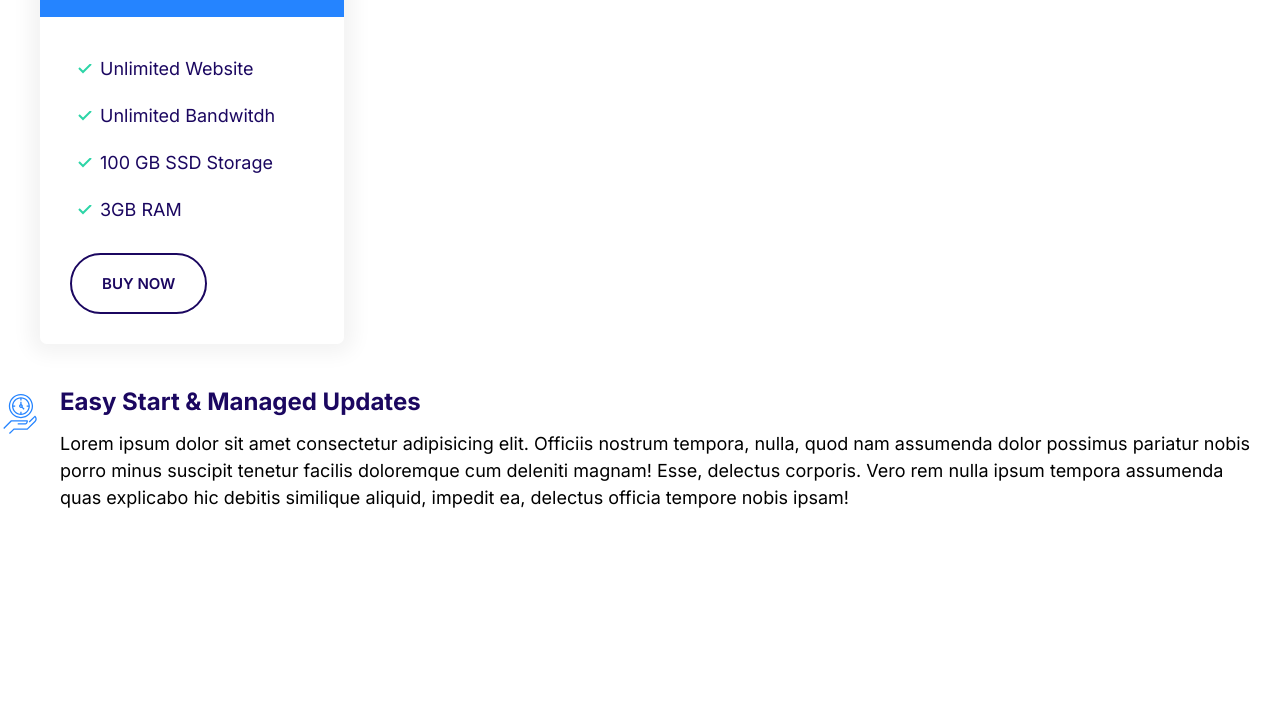
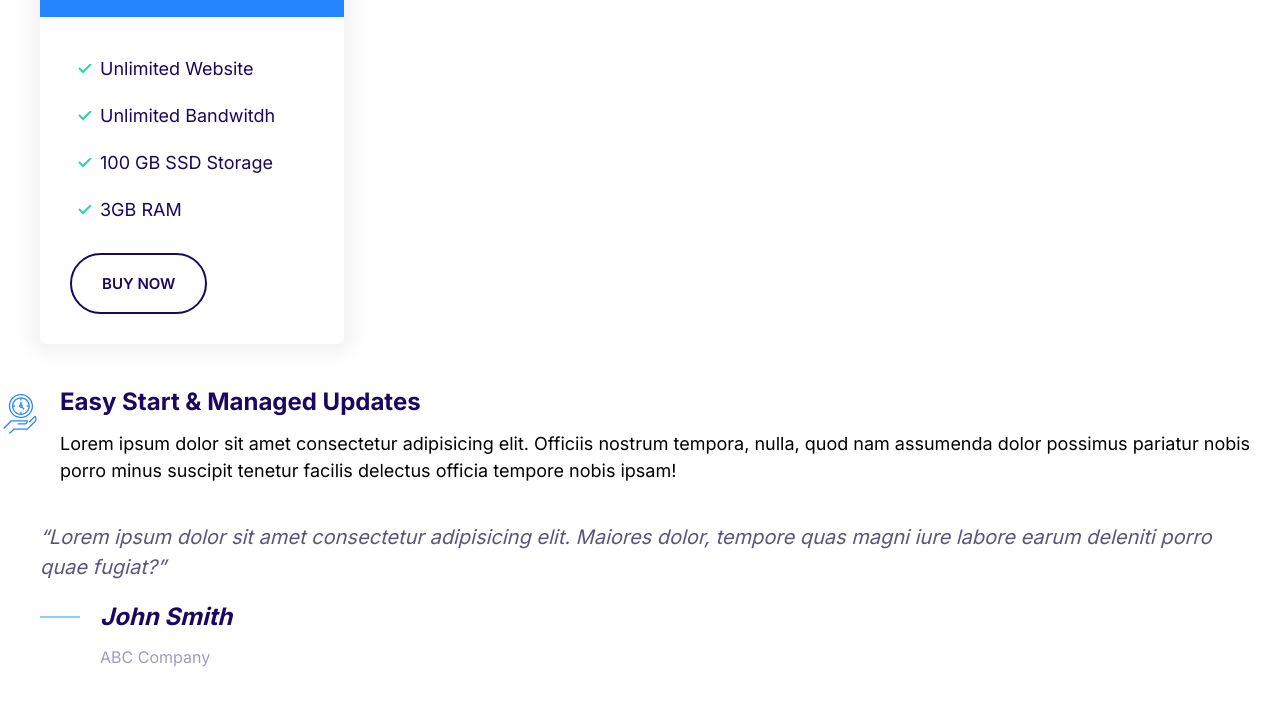
Before and after one commit to raghava219/DeployWebSite, a plain HTML site: page index.html in a window 1280 px wide. Shown: the part 640-1346 px from the top of the page. Before the commit the page ends 1169 px from the top, so only its background shows below. Drawn offline with Linux system fonts and the light colour scheme.

Commit message:
22 - Quotes

```diff
--- a/css/style.css
+++ b/css/style.css
@@ -4,6 +4,7 @@
   --color-accent: #ff3400;
   --color-headings: #1b0760;
   --color-body: #918c4;
+  --color-body-darker: #5c5577;
   --color-border: #ccc;
   --border-radius: 30px;
 }
@@ -398,3 +399,53 @@ a {
 .media__image {
   margin-top: 1rem;
 }
+
+/* 22 - Quotes */
+
+.quote {
+  font-size: 3rem;
+  font-style: italic;
+  color: var(--color-body-darker);
+  line-height: 3rem;
+}
+
+.quote__text::before {
+  content: open-quote;
+}
+
+.quote__text::after {
+  content: close-quote;
+}
+
+.quote__author {
+  font-size: 3rem;
+  font-weight: 500;
+  font-style: normal;
+  margin-bottom: 0;
+}
+
+.quote__organization {
+  color: var(--color-headings);
+  opacity: 0.4;
+  font-size: 2rem;
+  font-style: normal;
+}
+
+.quote__line {
+  position: relative;
+  bottom: 15px;
+}
+
+@media screen and (min-width: 1024px) {
+  .quote {
+    font-size: 2rem;
+  }
+
+  .quote__author {
+    font-size: 2.4rem;
+  }
+
+  .quote__organization {
+    font-size: 1.6rem;
+  }
+}
--- a/index.html
+++ b/index.html
@@ -74,12 +74,29 @@
             <h3 class="media__title">Easy Start & Managed Updates</h3>
             <p>Lorem ipsum dolor sit amet consectetur adipisicing elit. Officiis nostrum tempora, nulla,
                 quod nam assumenda dolor possimus pariatur nobis porro minus suscipit tenetur facilis
-                doloremque cum deleniti magnam! Esse, delectus corporis. Vero rem nulla ipsum tempora
-                assumenda quas explicabo hic debitis similique aliquid, impedit ea,
                 delectus officia tempore nobis ipsam!</p>
         </div>
     </div>
 
+    <blockquote class="quote">
+        <p class="quote__text">Lorem ipsum dolor sit amet consectetur adipisicing elit. Maiores dolor,
+            tempore quas magni iure labore earum deleniti porro quae fugiat?</p>
+
+        <footer>
+            <div class="media">
+                <div class="media__image">
+                    <svg class="icon icon--primary quote__line">
+                        <use xlink:href="images/sprite.svg#line"></use>
+                    </svg>
+                </div>
+                <div class="media__body">
+                    <h3 class="media__title quote_author">John Smith</h3>
+                    <p class="quote__organization">ABC Company</p>
+                </div>
+            </div>
+        </footer>
+    </blockquote>
+
 
 </body>
 </html>
```
Also changed, not shown: components/media.html (added, +13 -0 lines), components/quotes.html (added, +18 -0 lines).
